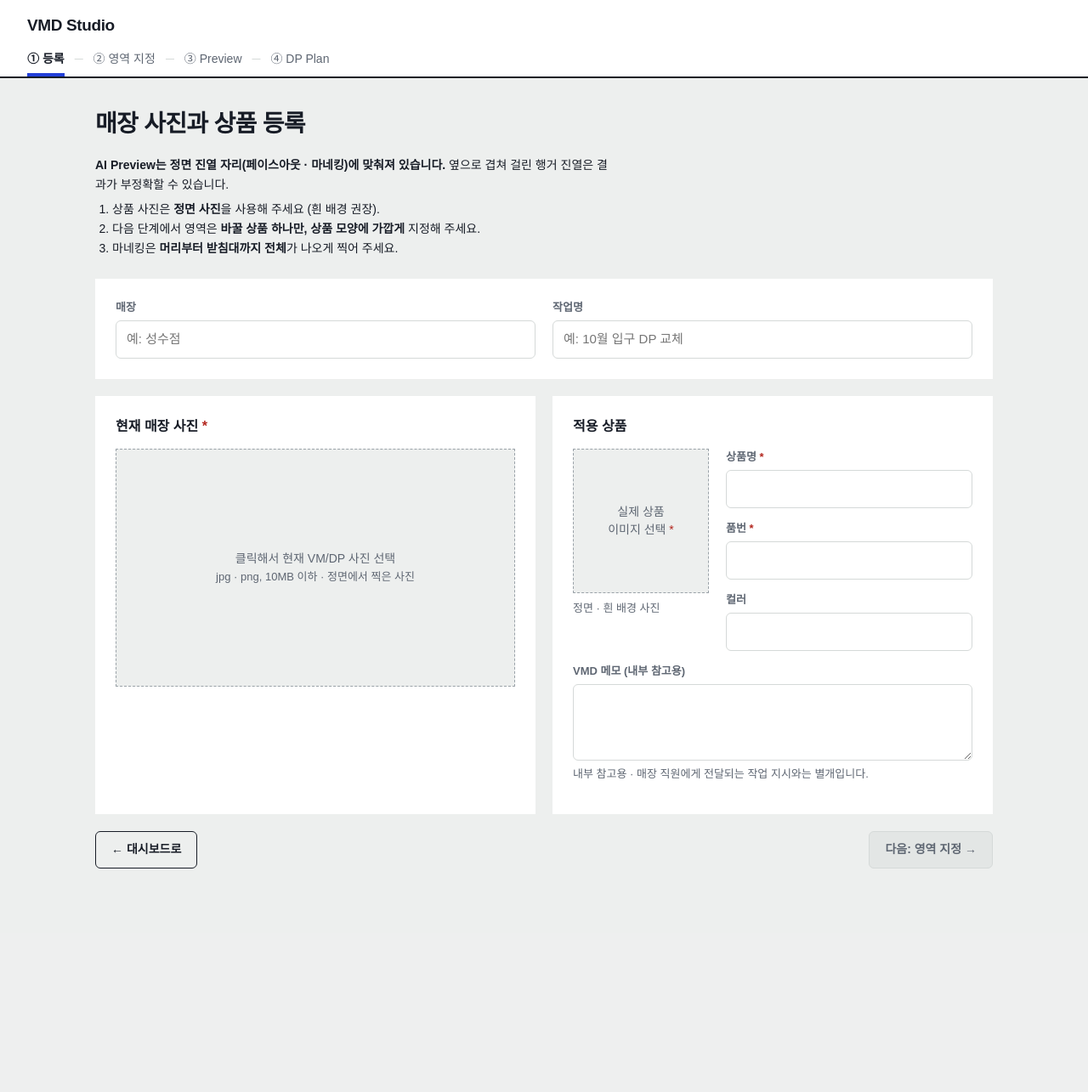
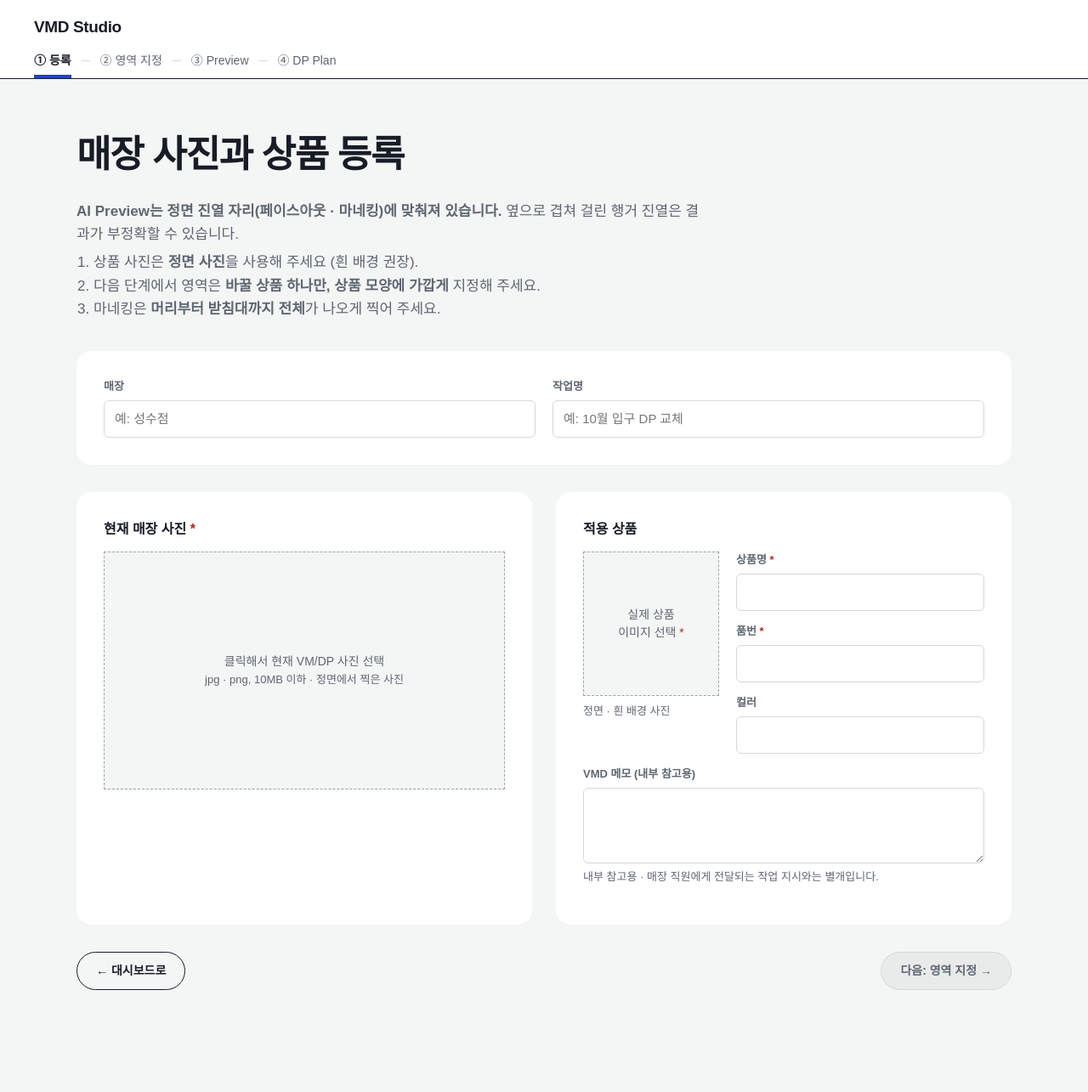
Before and after one commit to woosik980201/vmd-studio, a Spring Boot app: page /setup.html in a window 1280 px wide. Shown: the whole page at 85% size. Before the commit the page ends 1022 px from the top, so only its background shows below. Run offline with Spring Boot 4, Linux system fonts and the light colour scheme; some web fonts are replaced.

Commit message:
style: 디자인 시안 2 (넓은 여백, 큰 제목, 사진 확대)
Co-Authored-By: Claude Opus 5.5 <noreply@anthropic.com>
Claude-Session: https://claude.ai/code/session_01HSA7wzVE7rsx1KXuhX7yVc

```diff
--- a/src/main/resources/static/css/style.css
+++ b/src/main/resources/static/css/style.css
@@ -12,12 +12,12 @@
 }
 
 :root {
-    --wall: #edefee;      /* 화면 바탕: 매장 벽 */
+    --wall: #f4f5f5;      /* 화면 바탕: 매장 벽 */
     --paper: #ffffff;     /* 내용 면 */
     --ink: #171c26;       /* 글자·기본 행동 */
     --muted: #5e6672;     /* 보조 글자 */
     --line: #d5d9d8;      /* 구분선 */
-    --mat: #e3e6e5;       /* 사진 뒤 여백 */
+    --mat: #e9ebeb;       /* 사진 뒤 여백 */
     --action: #2340d8;    /* 조작 지점 */
     --action-tint: #e6eafc;
     --done: #1f6b4a;      /* 공유 완료 */
@@ -50,8 +50,8 @@ body {
    아래 굵은 선을 행거 봉처럼 두고, 현재 단계가 그 선 위에 걸린다 */
 .app-header {
     background: var(--paper);
-    border-bottom: 2px solid var(--ink);
-    padding: 16px 32px 0;
+    border-bottom: 1px solid var(--ink);
+    padding: 18px 40px 0;
 }
 
 .header-top {
@@ -107,9 +107,9 @@ body {
 
 /* ---------- 페이지 공통 ---------- */
 .page {
-    max-width: 1120px;
+    max-width: 1180px;
     margin: 0 auto;
-    padding: 36px 32px 56px;
+    padding: 64px 40px 88px;
 }
 
 .page-title-row {
@@ -117,15 +117,15 @@ body {
     justify-content: space-between;
     align-items: center;
     gap: 16px;
-    margin-bottom: 20px;
+    margin-bottom: 28px;
 }
 
 h1 {
     margin: 0;
-    font-size: 28px;
-    font-weight: 800;
-    line-height: 1.25;
-    letter-spacing: -0.025em;
+    font-size: 44px;
+    font-weight: 700;
+    line-height: 1.15;
+    letter-spacing: -0.03em;
 }
 
 .note {
@@ -137,9 +137,9 @@ h1 {
 /* ---------- 버튼 ---------- */
 .btn {
     display: inline-block;
-    padding: 11px 18px;
+    padding: 12px 22px;
     border: 1px solid var(--ink);
-    border-radius: 6px;
+    border-radius: 999px;
     background: transparent;
     color: var(--ink);
     font-family: inherit;
@@ -249,18 +251,19 @@ h1 {
 
 /* ---------- 입력 화면 공통 (Store Setup 등) ---------- */
 .page > section {
-    margin-bottom: 20px;
+    margin-bottom: 32px;
 }
 
 .card {
+    border-radius: 18px;
     background: var(--paper);
-    padding: 24px;
+    padding: 32px;
 }
 
 .two-column {
     display: grid;
     grid-template-columns: 1fr 1fr;
-    gap: 20px;
+    gap: 28px;
 }
 
 .section-title {
@@ -380,14 +383,14 @@ h1 {
 /* ---------- 안내 ---------- */
 .notice {
     max-width: 78ch;
-    font-size: 14px;
-    line-height: 1.65;
-    color: var(--ink);
+    font-size: 17px;
+    line-height: 1.6;
+    color: var(--muted);
 }
 
 /* 입력 가이드 (D24): 안내 안의 번호·점 목록 */
 .notice.guide {
-    margin-bottom: 24px;
+    margin-bottom: 36px;
 }
 
 .notice ol,
```
Also changed, not shown: other parts of src/main/resources/static/css/style.css (+26 -14 lines).
